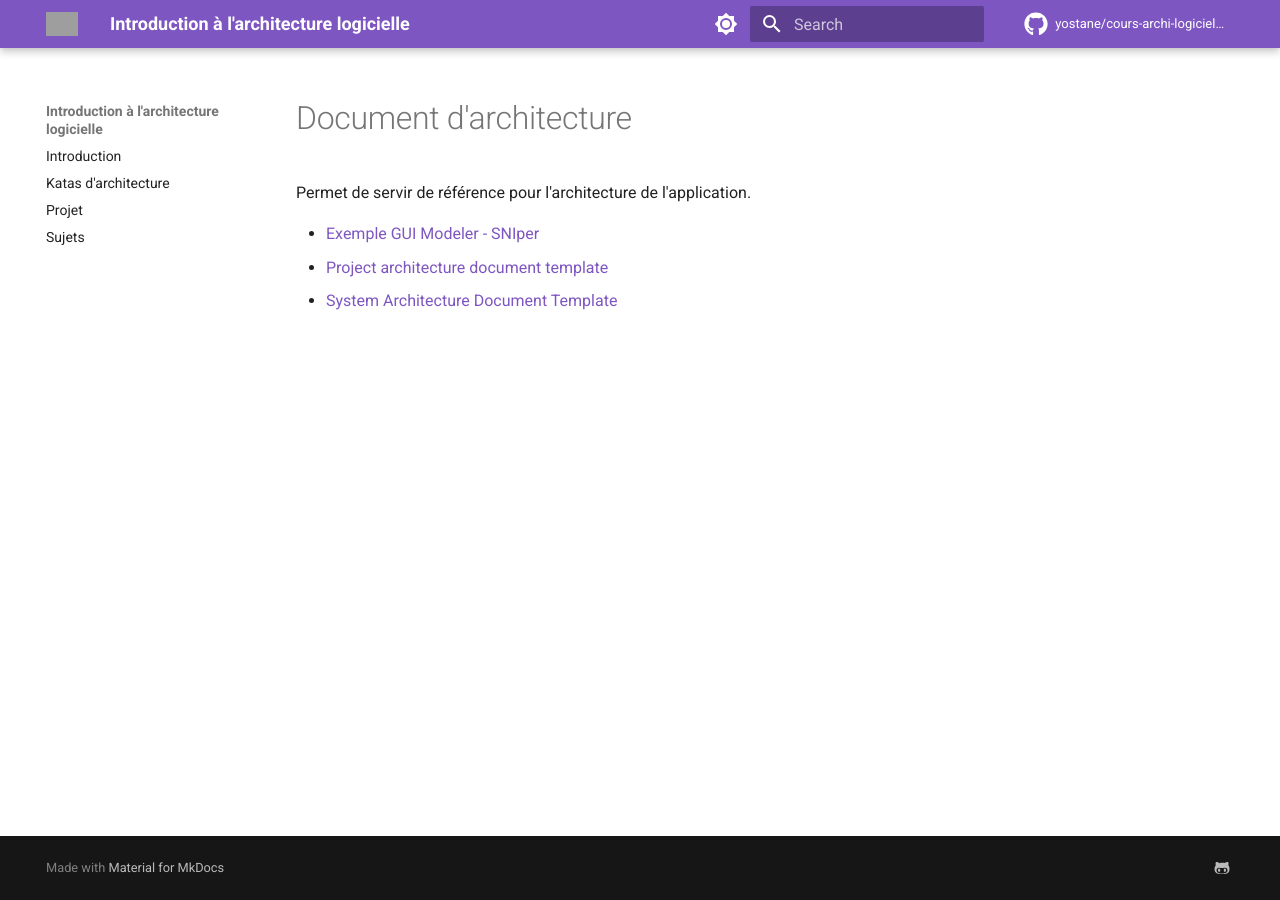
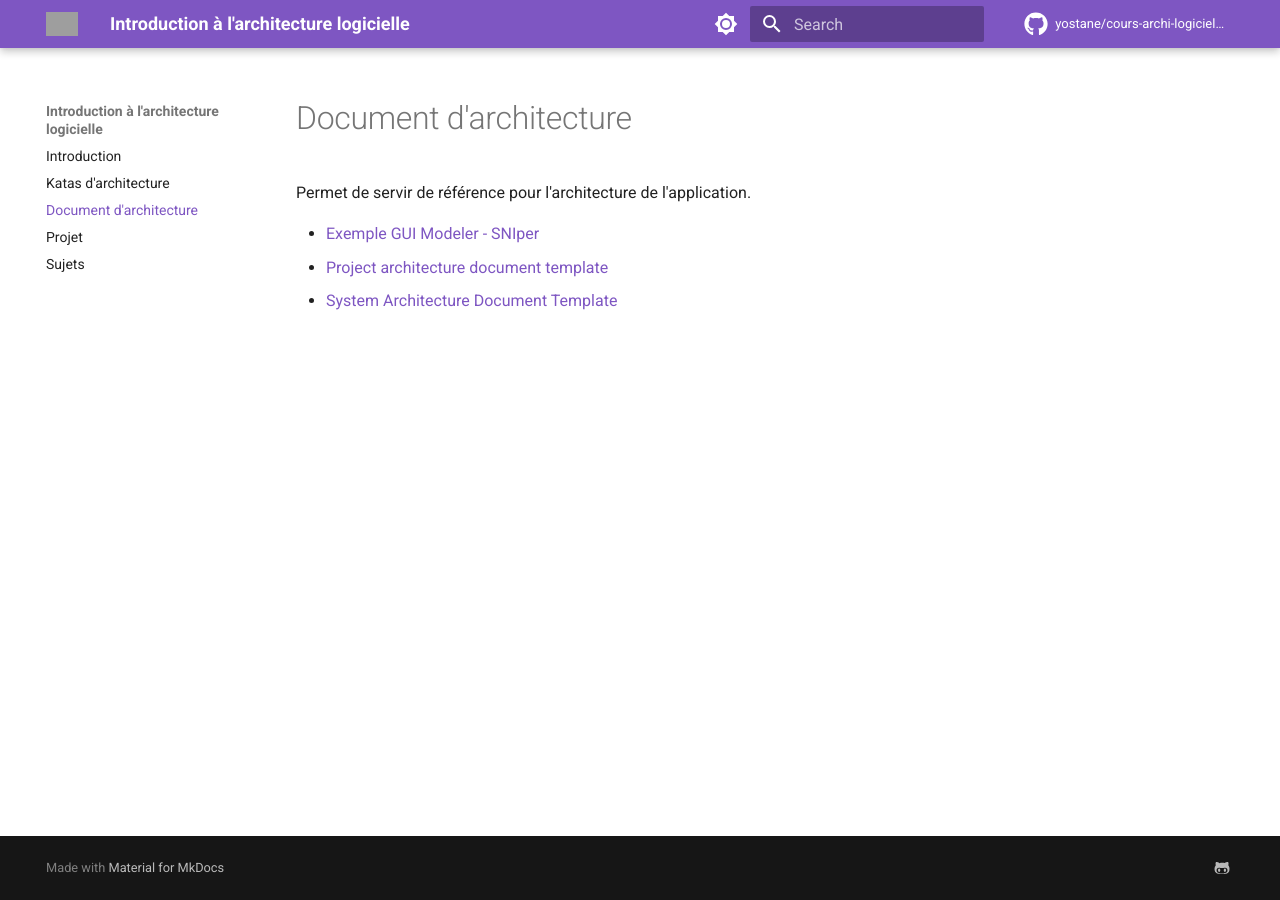
Before and after one commit to yostane/cours-archi-logicielle, an MkDocs documentation site: the page built from docs/archi-doc.md, in a window 1280 px wide. Built offline with MkDocs 1.6.1 and Material for MkDocs 9.7.7, drawn with Linux system fonts in a browser that asks for light colours; comment, search, counter and statistics services are not loaded; some of the changed lines change nothing that is shown; grey boxes are pictures that could not be loaded.

Commit message:
add architecture document

```diff
--- a/mkdocs.yml
+++ b/mkdocs.yml
@@ -12,6 +12,7 @@ extra:
 nav:
   - index.md
   - katas.md
+  - archi-doc.md
   - projet.md
   - sujets.md
 
```
